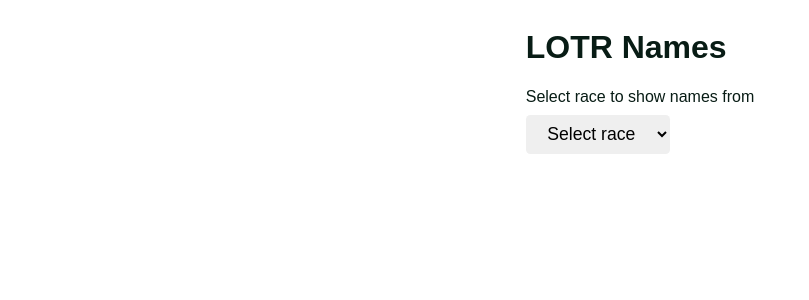
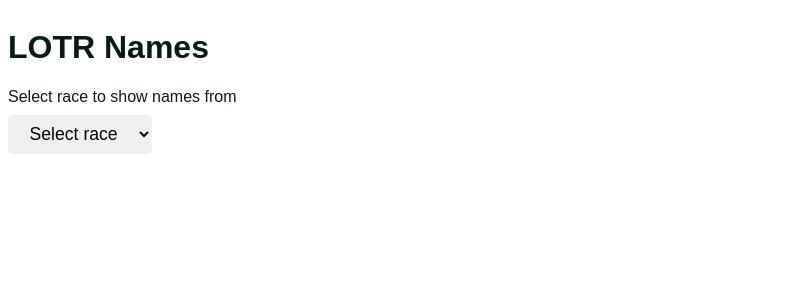
Before and after one commit to nicm42/hobbit-names, a React (Vite) app: page / in a window 1280 px wide. Shown: the top 300 px of the page, without its empty margins (0-809 px from the left). Built offline with nearby package versions, Linux system fonts and the light colour scheme.

Commit message:
Re-spelt centre

```diff
--- a/src/app/index.css
+++ b/src/app/index.css
@@ -18,7 +18,7 @@ body {
   display: flex;
   font-family: 'Inter', sans-serif;
   font-weight: 400;
-  justify-content: center;
+  justify-content: centre;
 
   @supports (font-variation-settings: normal) {
     font-family: 'InterVariable', sans-serif;
```
